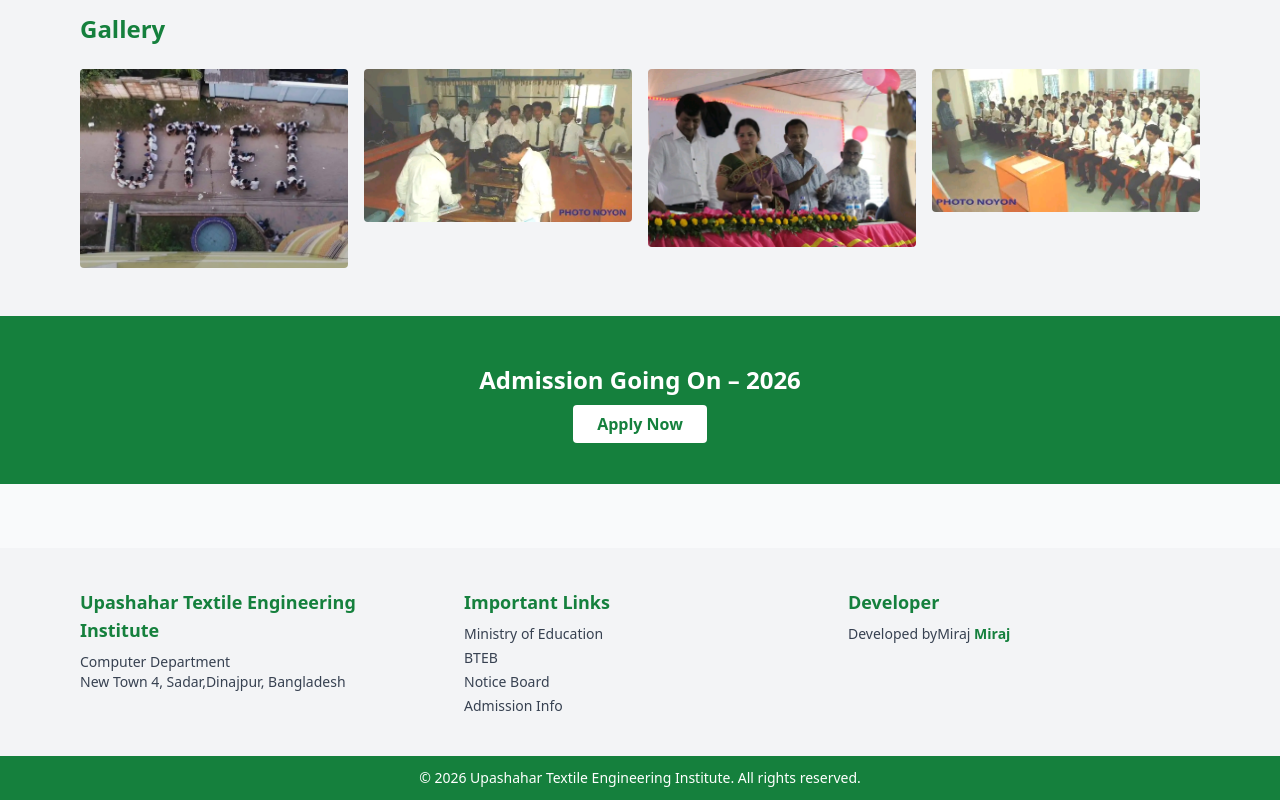
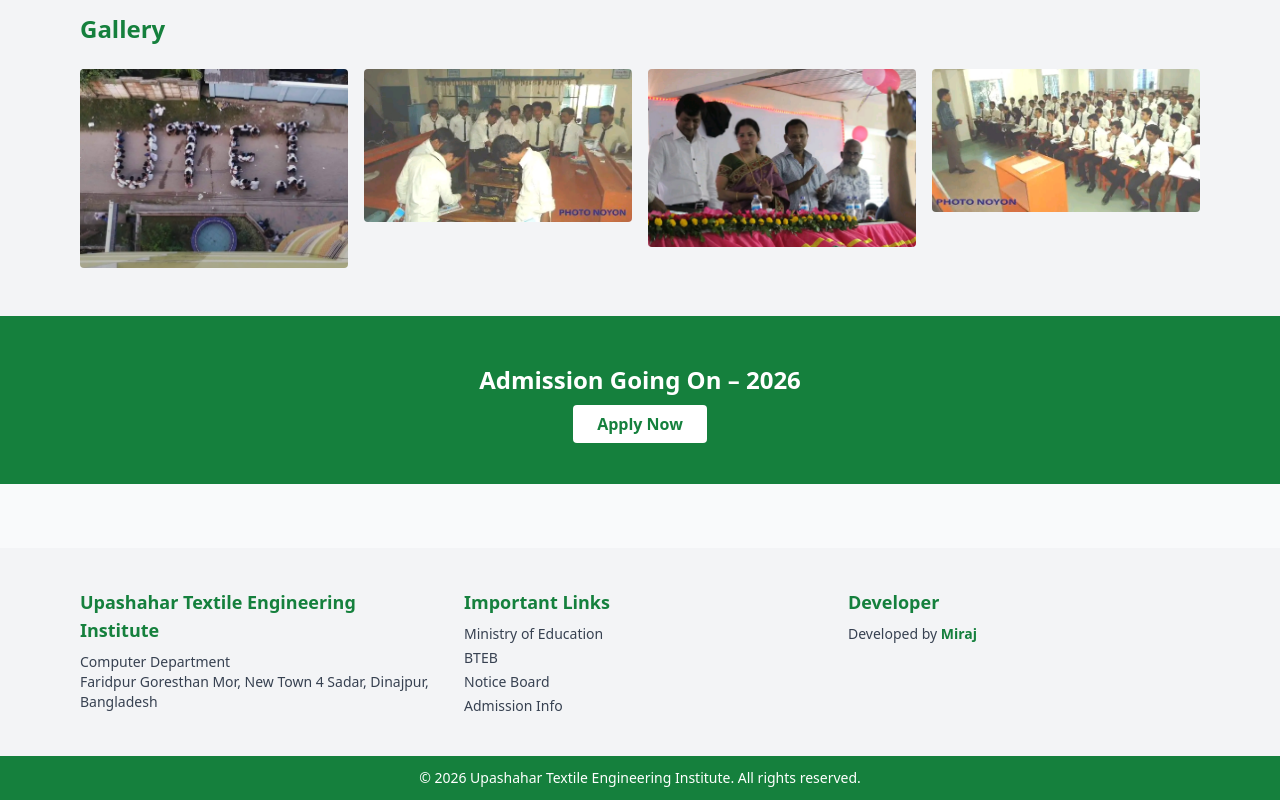
Before and after one commit to Mijanurrmiraj/utei.cst, a Next.js app: page / in a window 1280 px wide. Shown: the part 1933-2733 px from the top of the page. Built offline with nearby package versions, Linux system fonts and the light colour scheme.

Commit message:
Update Footer.jsx

```diff
--- a/components/Footer.jsx
+++ b/components/Footer.jsx
@@ -10,7 +10,8 @@ export default function Footer() {
           </h3>
           <p className="mt-2 text-sm">
             Computer Department <br />
-            New Town 4, Sadar,Dinajpur, Bangladesh
+            Faridpur Goresthan Mor, New Town 4
+            Sadar, Dinajpur, Bangladesh
           </p>
         </div>
 
@@ -57,7 +58,7 @@ export default function Footer() {
             Developer
           </h3>
           <p className="text-sm">
-            Developed by{"Miraj "}
+            Developed by{" "}
             <a
               href="https://www.facebook.com/Mijanurrmiraj/"
               target="_blank"
```
